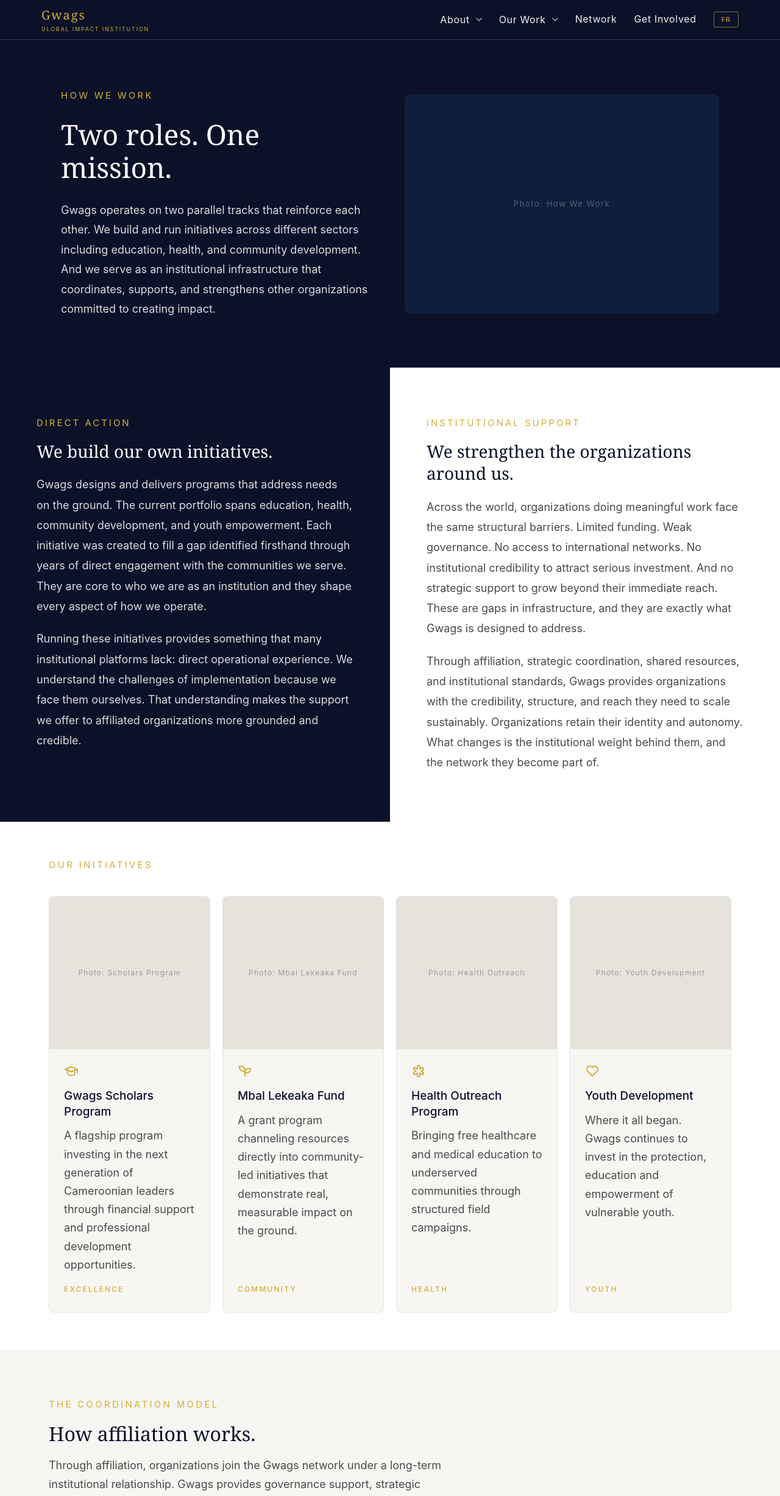
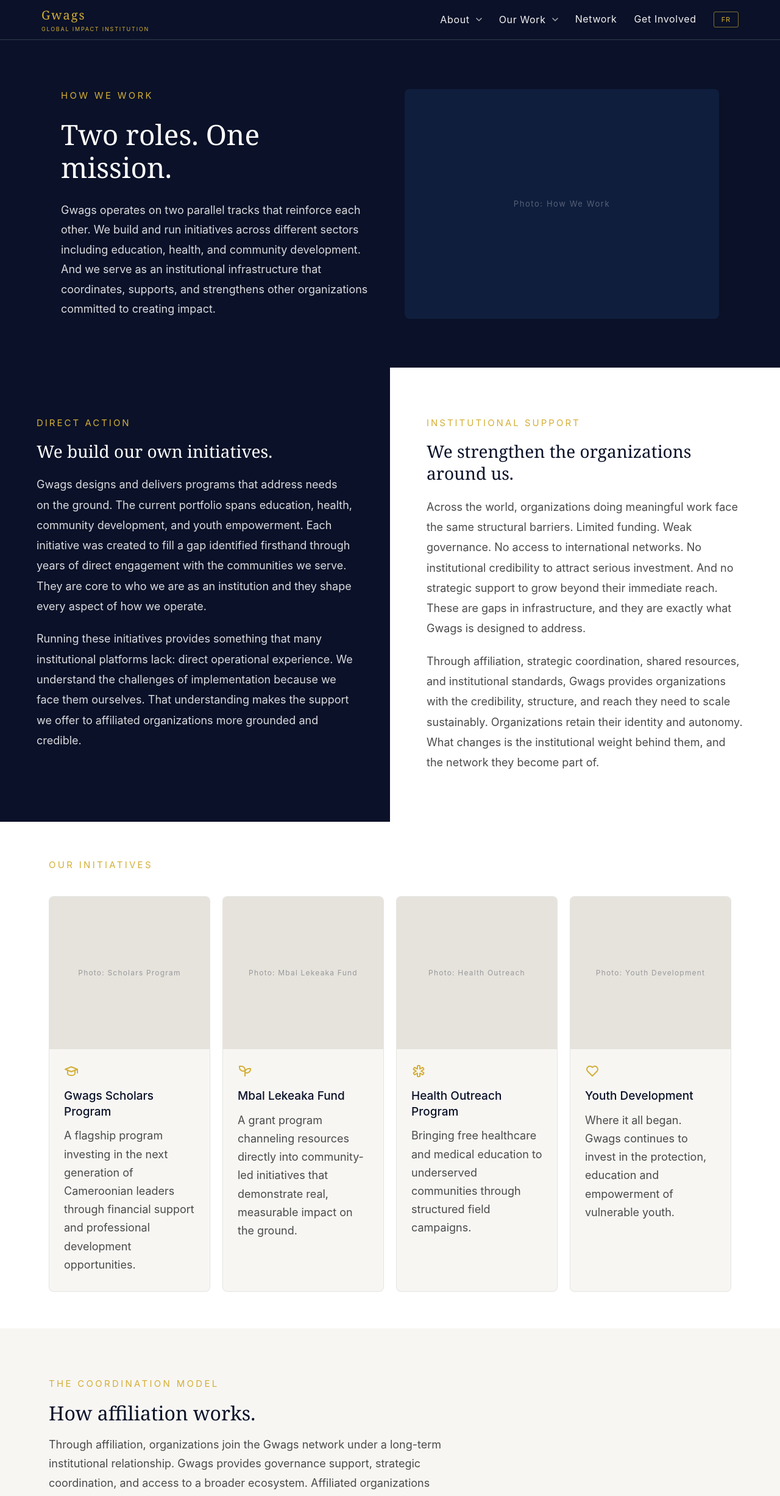
Before and after one commit to Daryllgio/gwags-website, a Next.js app: page /about/how-we-work in a window 1280 px wide. Shown: the top 2454 px of the page at 61% size. Built offline with nearby package versions, Linux system fonts and the light colour scheme.

Commit message:
How We Work: hero image fills column, remove initiative card tags

```diff
--- a/app/about/how-we-work/page.tsx
+++ b/app/about/how-we-work/page.tsx
@@ -51,7 +51,7 @@ function HeroSection({ lang }: { lang: Lang }) {
         </div>
         {/* IMAGE: Replace this placeholder with
             <img src="/images/how-we-work-hero.jpg" alt="How We Work" style={{ width: '100%', height: '360px', objectFit: 'cover', borderRadius: '8px' }} /> */}
-        <div className="hww-hero-img-ph" style={{ height: '360px', width: '100%', background: '#0F1E3D', borderRadius: '8px', display: 'flex', alignItems: 'center', justifyContent: 'center' }}>
+        <div className="hww-hero-img-ph" style={{ minHeight: '360px', height: '100%', width: '100%', background: '#0F1E3D', borderRadius: '8px', display: 'flex', alignItems: 'center', justifyContent: 'center' }}>
           <span style={{ color: 'rgba(255,255,255,0.3)', fontSize: '13px', letterSpacing: '0.12em' }}>Photo: How We Work</span>
         </div>
       </div>
@@ -137,9 +137,6 @@ function InitiativeStrip({ lang }: { lang: Lang }) {
                 <p className="body-text" style={{ color: '#4A4A4A', fontSize: '18px', lineHeight: 1.68, flex: 1, margin: 0 }}>
                   {item.desc}
                 </p>
-                <div style={{ marginTop: '16px', color: '#D4AF37', fontSize: '12px', letterSpacing: '0.18em', fontWeight: 500 }}>
-                  {item.tag}
-                </div>
               </div>
             </Link>
           )
--- a/app/globals.css
+++ b/app/globals.css
@@ -636,12 +636,13 @@ h1, h2, h3, h4 {
 }
 
 /* Initiative strip */
-/* How We Work hero: two-column (text | image) */
+/* How We Work hero: two-column (text | image). Image stretches to fill the
+   full height of the row (matches the text column). */
 .hww-hero-grid {
   display: grid;
   grid-template-columns: 1fr 1fr;
   gap: 48px;
-  align-items: center;
+  align-items: stretch;
 }
 
 .hww-init-grid {
```
